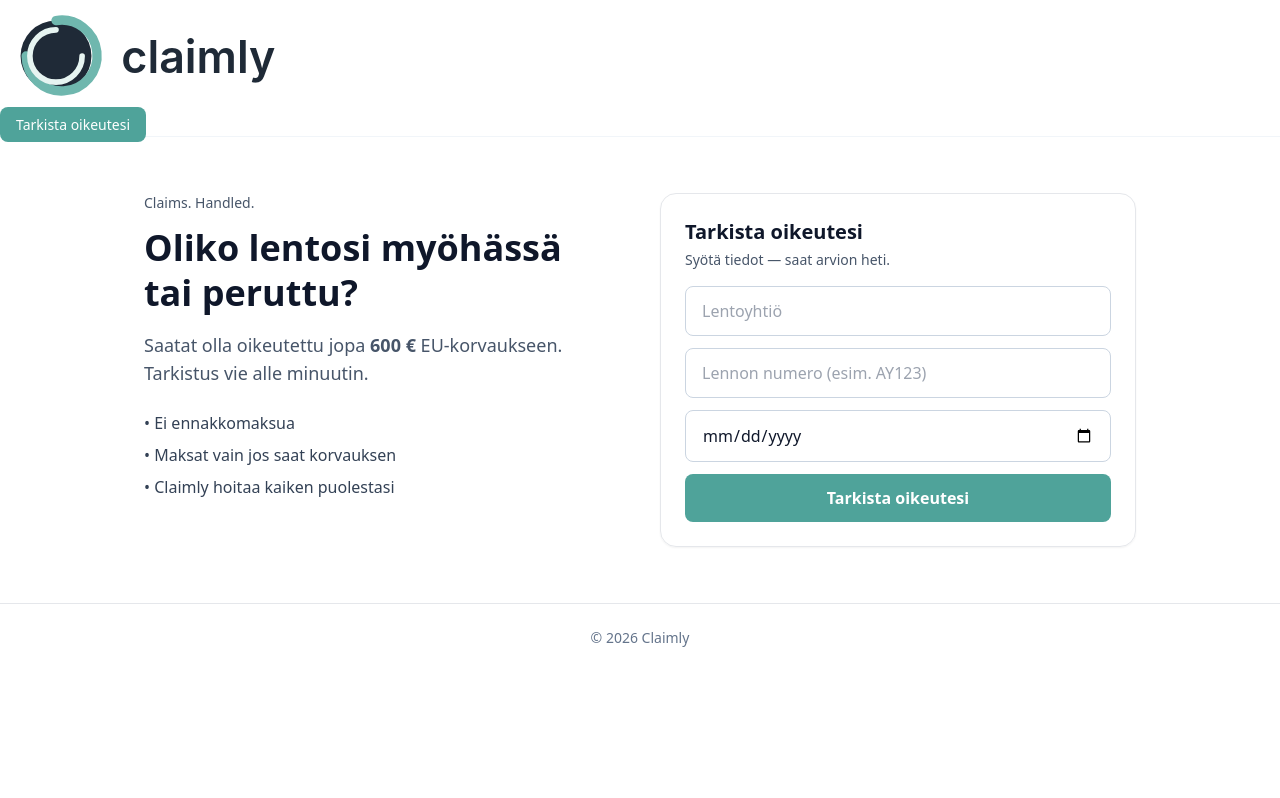
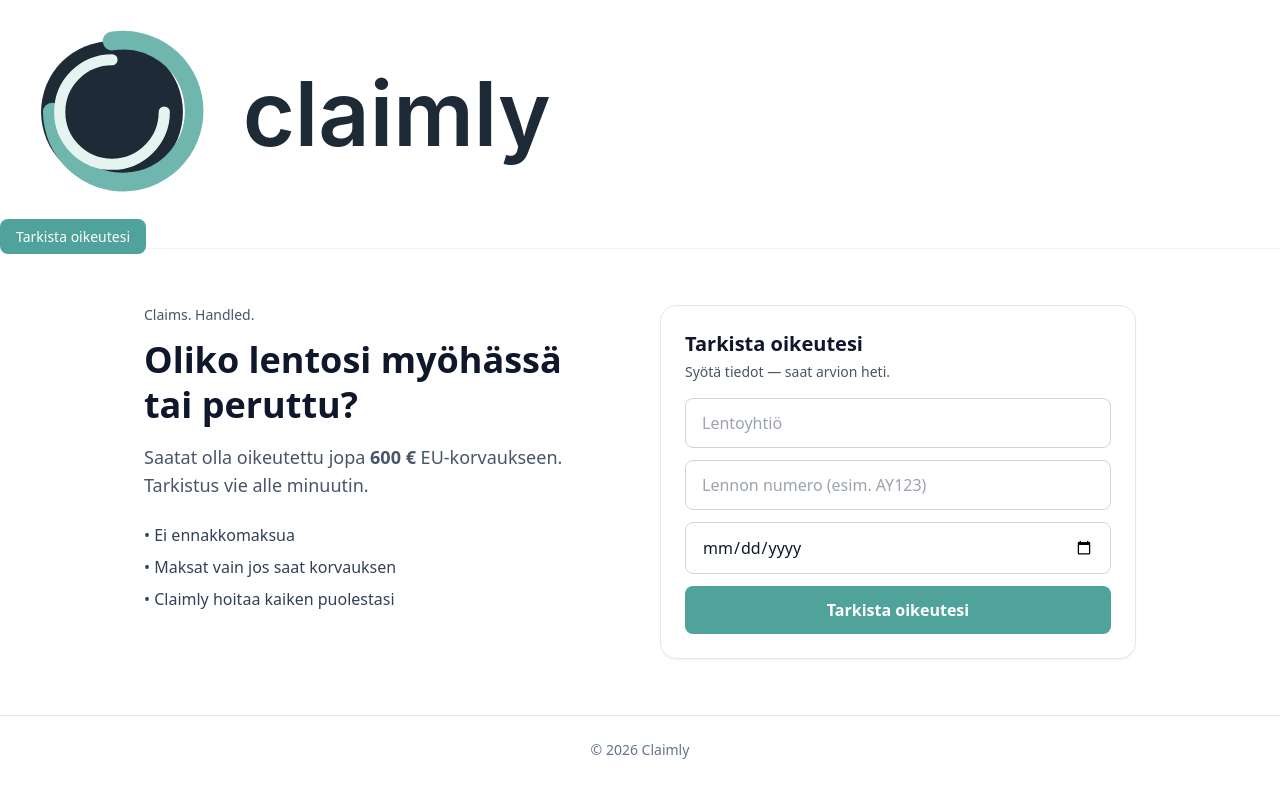
Before and after one commit to Claimlyclaims/claimly-site, a plain HTML site: page index.html in a window 1280 px wide. Drawn offline with nearby package versions, Linux system fonts and the light colour scheme.

Commit message:
Modify logo size and update HTML structure
Updated logo height in header and adjusted layout.

```diff
--- a/index.html
+++ b/index.html
@@ -12,7 +12,7 @@
 
 <header class="bg-white border-b border-slate-100">
   <div class="flex items-center">
-  <img src="assets/logo.svg" alt="Claimly" style="height:112px">
+  <img src="assets/logo.svg" alt="Claimly" style="height:224px">
 </div>
 
 
```
